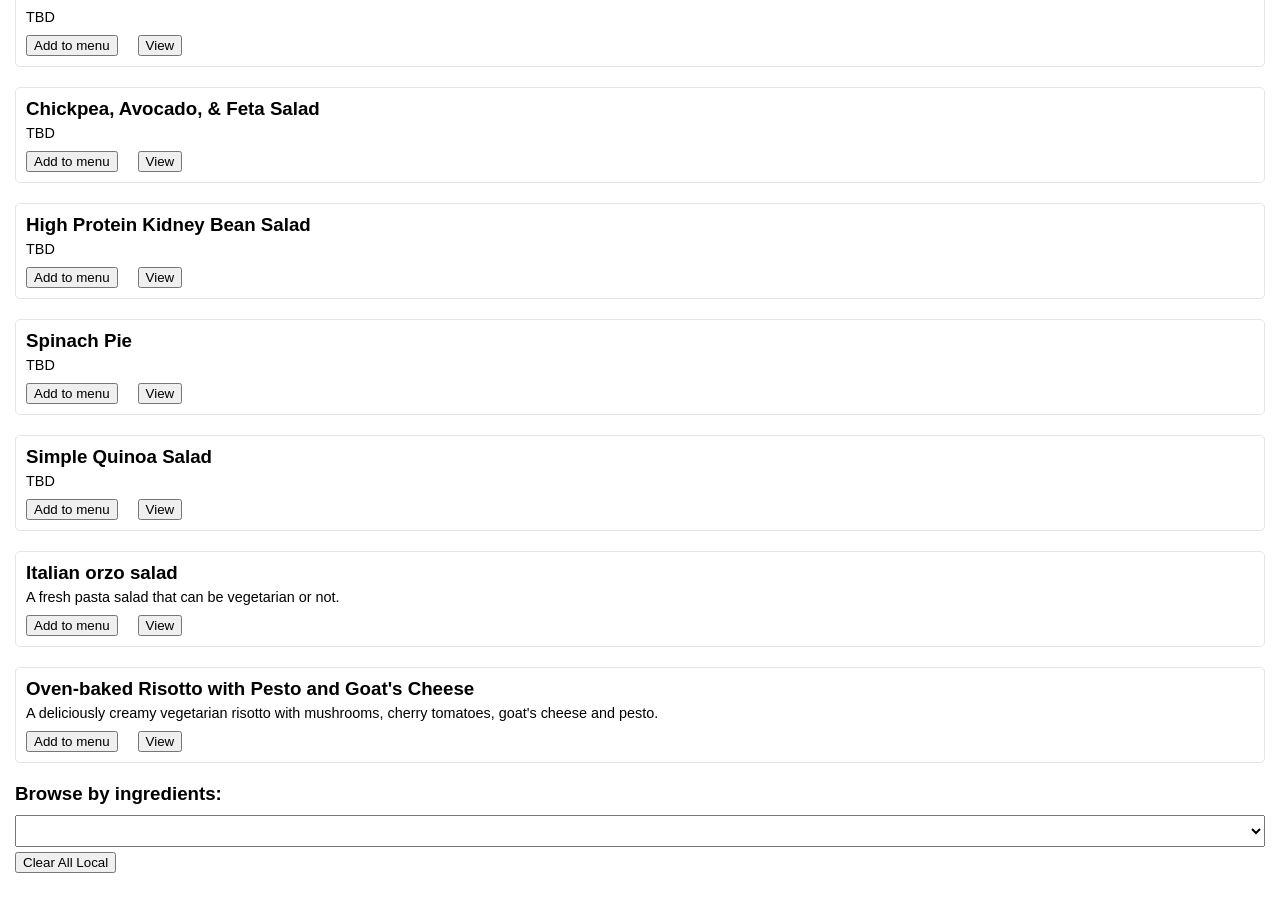
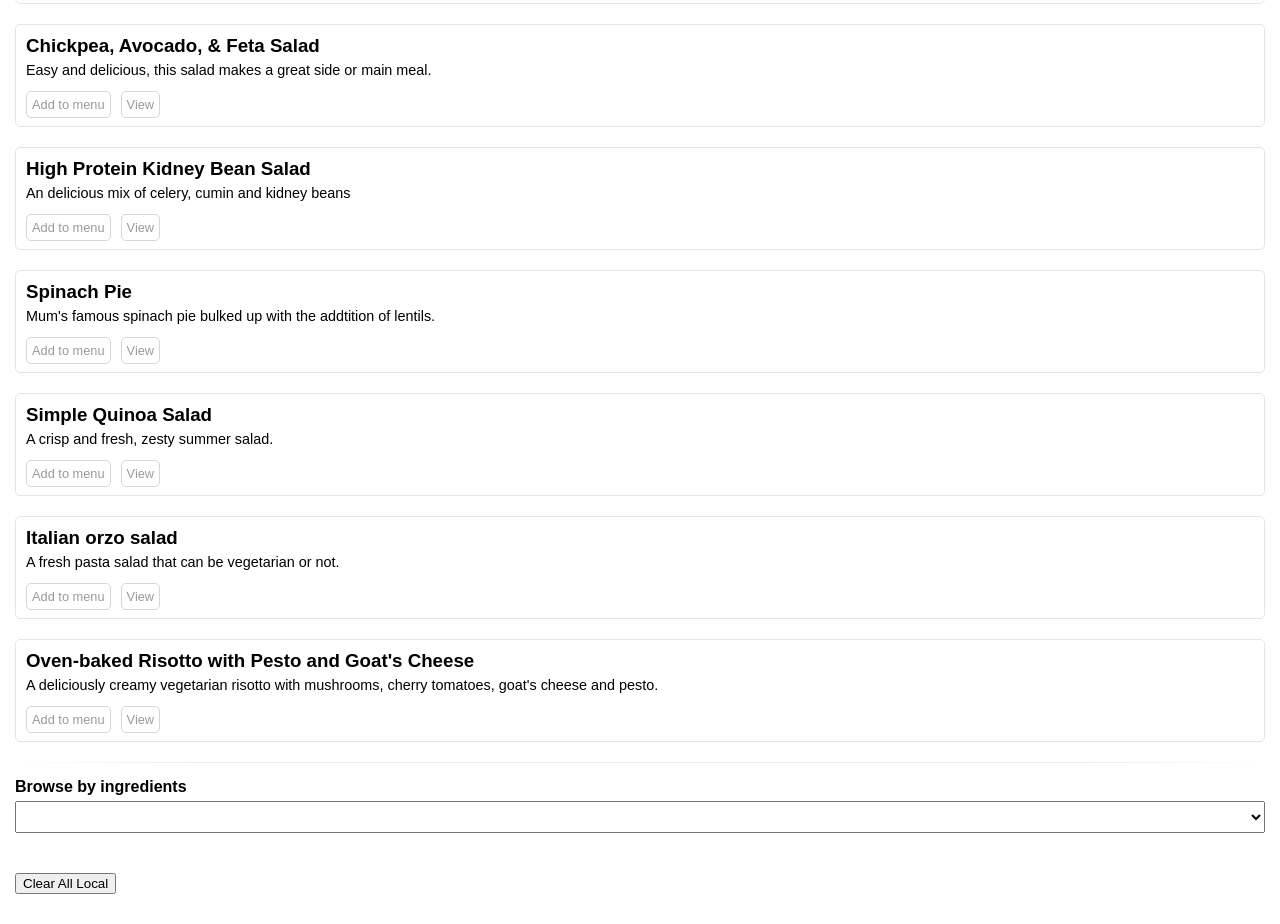
Before and after one commit to Rymierymie/recipe-book-vue, a Vue app: page / in a window 1280 px wide. Shown: the part 580-1504 px from the top of the page. Before the commit the page ends 1463 px from the top, so only its background shows below. Built offline with nearby package versions, Linux system fonts and the light colour scheme.

Commit message:
More stylin'

```diff
--- a/src/App.vue
+++ b/src/App.vue
@@ -5,7 +5,7 @@
     <img src="./assets/icons/calendar.png" class="nav-icon" @click="display('plan')" />
     <img src="./assets/icons/tasks.png" class="nav-icon" @click="display('shop')" />
   </div>
-  <div>
+  <div v-if="selected === 'search'">
     <p id="recentlyViewedList">Recent:&nbsp;
       <span class="recentlyViewedItem" v-for="(item, index) in recentlyViewed" v-bind:key="index" @click="viewRecentView(item)">{{ item }}<img class="recentlyViewedDivide" src="./assets/icons/divider.png" v-if="recentlyViewed.length > 1"></span>
     </p>
@@ -19,7 +19,9 @@
     <div v-show="this.selected=='shop'" class="component" id="shop-component">
       <shop />
     </div>
+    <div style="padding: 20px 0px 20px 0px">
     <button @click="clear_all_local()">Clear All Local</button>
+    </div>
   </div>
 </template>
 
@@ -159,4 +161,22 @@ select {
     text-overflow: ellipsis;
 }
 
+.icon {
+    width: 10px;
+    opacity: 0.4;
+}
+
+.icon:hover {
+    opacity: 0.9;
+}
+
+.icon-big {
+  width: 20px;
+  opacity: 0.4;
+}
+
+.icon-big:hover {
+    opacity: 0.9;
+}
+
 </style>
--- a/src/assets/Recipes.json
+++ b/src/assets/Recipes.json
@@ -2,7 +2,7 @@
   {
    "id": 1,
    "recipe": "Hot smoked salmon and lentil salad",
-   "description":"TBD",
+   "description":"A quick seven-ingredient salad with baby spinach and a simple orange juice dressing",
    "serves": 4,
    "ingredients": [  {"name":"lentils","type":"gm","amount":400,"notes":"1 can (drained)"  },  {"name":"red capsicum","type":"whole","amount":1,"notes":"Thinly slice 1 regular sized capsicum"  },  {"name":"red onion","type":"whole","amount":0.5,"notes":"Dice 1/2 regular sized red onion"  },  {"name":"parsley (fresh)","type":"cup","amount":0.33,"notes":"Roughly chop 1/3 cup of fresh parsley"  },  {"name":"baby spinach","type":"gm","amount":80,"notes":"Wash and chop roughly if quite large leaves"  },  {"name":"hot smoked salmon","type":"gm","amount":150,"notes":"Skin removed and salmon flaked with a fork"  },  {"name":"orange","type":"whole","amount":1,"notes":""  }],
    "method": [  {"step_number":1,"type":"preparation","action":"mix","ingredients":["lentils","red capsiucm","red onion","parsley (fresh)","baby spinach","hot smoked salmon"],"instruction":"Place the lentils, capsicum, onion, parsley, spinach and salmon in a large bowl. Gently toss to combine."   },  {"step_number":2,"type":"serving","action":"mix","ingredients":["orange"],"instruction":"Squeeze over orange juice to taste. Season. Gently toss to combine. Divide among serving plates."   }],
@@ -14,7 +14,7 @@
   {
    "id": 2,
    "recipe": "Roast pumpkin, chickpea and rocket salad",
-   "description":"TBD",
+   "description":"A filling veggie salad that makes for an easy leftover lunch",
    "serves": 4,
    "ingredients": [{"name":"olive oil","type":"ml","amount":60,"notes":"1 can (drained)" },  {"name":"red capsicum","type":"whole","amount":2,"notes":"Chop 2 regular sized red capsicum into chunks, discarding all seeds"  },  {"name":"red onion","type":"whole","amount":0.5,"notes":"Dice 1/2 regular sized red onion"  },  {"name":"pumpkin","type":"whole","amount":0.5,"notes":"Half a butternup pumpkin cut into 2-3cm chunks"  },  {"name":"rocket","type":"gm","amount":120,"notes":"Wash and chop roughly if quite large leaves"  },  {"name":"danish feta","type":"gm","amount":150,"notes":"crumbled"  },  {"name":"chickpeas","type":"gm","amount":400,"notes":"Drain and rinse 1 can of chickpeas"  },  {"name":"balsamic vinegar","type":"ml","amount":60,"notes":""  }],
    "method": [{"step_number":1,"type":"preparation","action":"chop","ingredients":["pumpkin","red capsiucm","red onion"],"instruction":"Place the pumpkin, capsicum and red onion in baking trays. Season and drizzle with olive oil"   },  {"step_number":2,"type":"cooking","action":"bake","ingredients":["pumpkin","red capsiucm","red onion"],"instruction":"Bake items at 180C (fan bake) for 25-30 minutes (or until desired tenderness). Bake on separate trays to allow for removal of capsicum and red onion if cooked before the pumpkin"   },  {"step_number":3,"type":"serving","action":"mix","ingredients":["olive oil","balsamic vinegar","pumpkin","red capsiucm","red onion","chickpeas","danish feta","rocket"],"instruction":"Combine the capsicum, pumpkin, onion, feta, chickpeas and rocket in large bowl. Combine the vinegar and remaining oil in a small bowl. Pour over the salad and toss to combine."}],
@@ -26,7 +26,7 @@
   {
    "id": 3,
    "recipe": "Mediterranean Bean Salad",
-   "description":"TBD",
+   "description":"A flexible salad filled with beans and fresh mediterranean flavours.",
    "serves": 4,
    "ingredients": [{"name":"mixed beans","type":"gm","amount":"800","notes":"Drain and rinse two cans of mixed beans or chosen beans"  },  {"name":"cherry tomato","type":"gm","amount":150,"notes":"Chop one regular punnet of cherry tomatoes into quarters"  },  {"name":"cucumber","type":"whole","amount":1,"notes":"Thinly slice 1 large regular cucumber, or 2 if using smaller Lebanese cucumbers"  },  {"name":"red onion","type":"whole","amount":0.25,"notes":"Finely chop"  },  {"name":"red capsicum","type":"whole","amount":1,"notes":"Chop into 1-2cm chunks"  },  {"name":"kalamata olives","type":"cup","amount":0.5,"notes":"Chopped"  },  {"name":"green olives","type":"cup","amount":0.5,"notes":"Chopped"  },  {"name":"danish feta","type":"cup","amount":0.5,"notes":"Crumbled"  },  {"name":"marinated artichoke","type":"cup","amount":0.5,"notes":"Chopped"  },  {"name":"basil (fresh)","type":"cup","amount":0.25,"notes":"Rip or roughly chop"  },  {"name":"olive oil","type":"ml","amount":60,"notes":""  },  {"name":"red wine vinegar","type":"ml","amount":60,"notes":""  },  {"name":"garlic","type":"clove","amount":1,"notes":"Minced"  },  {"name":"mixed herbs","type":"tsp","amount":2,"notes":"A mixture of thyme, oregano, and rosemary"  },  {"name":"salt","type":"tsp","amount":1,"notes":"To taste"  },  {"name":"pepper","type":"tsp","amount":1,"notes":"To taste"  }],
    "method": [{"step_number":1,"type":"preparation","action":"mix","ingredients":["olive oil","red wine vinegar","garlic","mixed herbs","salt","pepper"],"instruction":"Whisk the dressing ingredients (olive oil, red wine vinegar, garlic, mixed herbs, salt, pepper) together and taste to adjust any of them. Add more vinegar if you want a tangier flavor. Set aside."   },  {"step_number":2,"type":"serving","action":"mix","ingredients":["dressing","mixed beans","cherry tomato","cucumber","red onion","red capsicum","kalamata olives","green olives","danish feta","marinated artichoke","basil (fresh)"],"instruction":"Put the beans in a large salad bowl. Add the rest of the ingredients and toss with a generous amount of the dressing."}],
@@ -38,7 +38,7 @@
   {
    "id": 4,
    "recipe": "Zucchini Fritters",
-   "description":"TBD",
+   "description":"A cheap vegetarian dinner option.",
    "serves": 4,
    "ingredients": [ {  "name": "zucchini",  "type": "whole",  "amount": 3,  "notes": "shredded and drained" }, {  "name": "carrot",  "type": "whole",  "amount": 3,  "notes": "shredded" }, {  "name": "garlic",  "type": "clove",  "amount": 2,  "notes": "crushed" }, {  "name": "flour",  "type": "cup",  "amount": 0.66,  "notes": "" }, {  "name": "parmesan",  "type": "cup",  "amount": 0.33,  "notes": "grated" }, {  "name": "egg",  "type": "whole",  "amount": 2,  "notes": "lightly beaten" }, {  "name": "spring onion",  "type": "cup",  "amount": 0.5,  "notes": "roughly chopped" }, {  "name": "olive oil",  "type": "ml",  "amount": 40,  "notes": "2 tablespoons" }, {  "name": "greek yoghurt",  "type": "",  "amount": "",  "notes": "to taste" }],
    "method": [ { "type": "preparation",  "step_number": 1,  "action": "",  "ingredients": [   "zucchini",   "salt"  ],  "instruction": "Place shredded zucchini in a strainer and sprinkle with salt. Drain for 10 minutes then squeeze out as much liquid as possible with your hands. This will prevent the fritters from being too soggy." }, {  "type": "preparation",  "step_number": 2,  "action": "",  "ingredients": [   ""  ],  "instruction": "Mix the zucchini with the carrots, garlic, flour, eggs, spring onion, salt and pepper in a large bowl." }, {  "type": "cooking",  "step_number": 3,  "action": "",  "ingredients": [   ""  ],  "instruction": "Heat a large pan over medium-high heat and add the olive oil. Scoop big sppons of mixture into the pan, flattening and shaping them evenly. Proceed in batches to avoid overcrowding the pan." }, {  "type": "cooking",  "step_number": 4,  "action": "cooking",  "ingredients": [   ""  ],  "instruction": "Cook the fritters until they’re golden brown and crispy. Transfer to the paper towel-lined plate, season with salt and repeat the process with the remaining mixture." }, {  "type": "serving",  "step_number": 5,  "action": "",  "ingredients": [   ""  ],  "instruction": "Serve the fritters immediately with greek yogurt." }],
@@ -50,7 +50,7 @@
   {
     "id": 5,
     "recipe": "Chickpea, Avocado, & Feta Salad",
-    "description":"TBD",
+    "description":"Easy and delicious, this salad makes a great side or main meal.",
     "serves": 4,
     "ingredients": [
       {
@@ -126,7 +126,7 @@
   {
     "id": 6,
     "recipe": "High Protein Kidney Bean Salad",
-    "description":"TBD",
+    "description":"An delicious mix of celery, cumin and kidney beans",
     "serves": 4,
     "ingredients": [
       {
@@ -251,7 +251,7 @@
   {
     "id": 7,
     "recipe": "Spinach Pie",
-    "description":"TBD",
+    "description":"Mum's famous spinach pie bulked up with the addtition of lentils.",
     "serves": 4,
     "ingredients": [
       {
@@ -362,7 +362,7 @@
   {
     "id": 8,
     "recipe": "Simple Quinoa Salad",
-    "description":"TBD",
+    "description":"A crisp and fresh, zesty summer salad.",
     "serves": 4,
     "ingredients": [
       {
--- a/src/components/Search.vue
+++ b/src/components/Search.vue
@@ -1,23 +1,11 @@
 <template>
     <div>
-        <div>
-            <h1>Menu
-                <button @click="clear_menu()">Clear menu</button>
-            </h1>
-                <ul>
-                    <li v-for="(item, index) in menu" v-bind:key="index">
-                        {{ item }}
-                        <button @click="remove_from_menu(item)">Remove from menu</button>
-                    </li>
-                </ul>
-        </div>
-
         <div id="recipe-card" class="display-toggle">
             <div class="divider">
             </div>
             <div v-bind:key="recipe_name">
                 <h1 >{{ recipe_name }}
-                <button @click="add_to_menu(recipe_name)">Add to menu</button>
+                <span @click="add_to_menu(recipe_name)" class="customButton">Add to menu</span>
                 </h1>
             </div>
             <div v-bind:key="recipe_description" id="recipeDescription">
@@ -27,9 +15,9 @@
             </div>
             <div id="ingredientsContainer">
             <h2>Ingredients</h2>
-                <div  v-for="(item, index) in recipe_ingredients" v-bind:key="index" :id="`${item.name}_menuList`" class="ingredientsListItem" @click="opacityToggle(item.name)">
+                <div  v-for="(item, index) in recipe_ingredients" v-bind:key="index" :id="`${item.name}`" class="ingredientsListItem" @click="opacityToggle(item.name)">
                     <p class="ingredientItem">
-                        <strong>{{ item.name }}</strong> {{ item.amount }}<span style="opacity:0;" v-if="item.type === 'whole' || item.type === 'cup' ">-</span>{{ item.type }}
+                        <strong>{{ item.name }}</strong> {{ item.amount }}<span style="opacity:0;" v-if="item.type === 'whole' || item.type === 'cup' || item.type === 'clove' ">-</span>{{ item.type }}
                     </p>
                     <p class="ingredientNotes">
                         {{ item.notes }}
@@ -41,7 +29,7 @@
             <div>
             <h2>Method</h2>
                 <ol>
-                    <li v-for="(item, index) in recipe_method" v-bind:key="index" class="methodListItem">
+                    <li v-for="(item, index) in recipe_method" v-bind:key="index" class="methodListItem" :id="`${item.step_number}`" @click="opacityToggle(item.step_number)">
                         {{ item.instruction }}
                     </li>
                 </ol>
@@ -57,16 +45,18 @@
                     {{ item }}
                 </option>
             </select> -->
-            <button>View all recipes</button>
+           <!--  <button>View all recipes</button> -->
             <div v-for="(item, index) in recipesData" v-bind:key="index" class="recipeListItem">
                 <h3>{{ item.recipe }}</h3>
                 <p class="recipeDescription">{{ item.description }}</p>
-                <button @click="add_to_menu(item.recipe)">Add to menu</button>
-                <button @click="view_recipe(item.recipe)">View</button>
+                <span class="customButton" @click="add_to_menu(item.recipe)">Add to menu</span>
+                <span class="customButton" @click="view_recipe(item.recipe)">View</span>
             </div>
         </div>
-        <div>
-            <h3>Browse by ingredients:</h3>
+        <div class="divider">
+        </div>
+        <div id="ingredientSelectDiv">
+            <h4>Browse by ingredients</h4>
             <select id="ingredients-list" v-model="ingredient_name">
                 <option selected></option>
                 <option v-for="(item, index) in ingredients_list" v-bind:key="index">
@@ -76,14 +66,12 @@
         </div>
 
         <div id="ingredients-card" class="display-toggle">
-            <h1>Ingredients with {{ ingredient_name }}</h1>
-                <ul>
-                    <li v-for="(item, index) in ingredient_recipes" v-bind:key="index">
-                        {{ item }}
-                        <button @click="view_recipe(item)">View</button>
-                        <button @click="add_to_menu(item)">Add to menu</button>
-                    </li>
-                </ul>
+            <h4>Recipes with {{ ingredient_name }}</h4>
+                    <div v-for="(item, index) in ingredient_recipes" v-bind:key="index" class="recipeListItem">
+                        <h3>{{ item }}</h3>
+                        <span class="customButton" @click="view_recipe(item)">View</span>
+                        <span class="customButton" @click="add_to_menu(item)">Add to menu</span>
+                    </div>
         </div>
         <div v-if="related_recipe !== null" v-bind:key="related_recipe">
             <p><strong>Related Recipe:</strong> {{ related_recipe }} <button @click="view_recipe(related_recipe)">View</button></p>
@@ -132,8 +120,8 @@ export default {
   },
   methods: {
       opacityToggle(item){
-          console.log(document.getElementById(item + "_menuList"));
-          let elem = document.getElementById(item + "_menuList")
+          console.log(document.getElementById(item));
+          let elem = document.getElementById(item)
           elem.classList.toggle("opacity_toggle")
       },
       view_recipe(recipe){
@@ -244,15 +232,25 @@ ol {
     border-radius: 5px;
 }
 
+#recipeDescription {
+    padding-bottom: 20px;
+}
+
 .methodListItem {
     font-size: 1.1rem;
     padding-bottom: 20px;
+    line-height: 1.7rem;
+    color: #333333
+}
+
+#ingredients-list {
+    margin-bottom: 20px;
 }
 
 .divider {
     content: "";
     background: -webkit-linear-gradient(left, rgba(255, 255, 255, 0.7) 0%, rgba(228, 228, 228, 0.7) 15%, rgba(228, 228, 228, 0.7) 85%, rgba(255, 255, 255, 0.7) 100%);
-    height: 2px;
+    height: 1px;
     width: 100%;
 /*     position: absolute;
     bottom: 0;
@@ -262,16 +260,14 @@ ol {
 .divider-light {
     content: "";
     background: -webkit-linear-gradient(left, rgba(255, 255, 255, 0.2) 0%, rgba(228, 228, 228, 0.2) 15%, rgba(228, 228, 228, 0.2) 85%, rgba(255, 255, 255, 0.2) 100%);
-    height: 2px;
+    height: 1px;
     width: 100%;
 /*     position: absolute;
     bottom: 0;
     display: block; */
 }
 
-#recipeDescription {
-    padding-bottom: 20px;
-}
+
 
 .ingredientItem {
     margin-bottom: 5px;
@@ -305,8 +301,45 @@ button {
     margin-right: 20px;
 }
 
+
+.customButton {
+    font-size: 0.8rem;
+    font-weight: 100;
+    position: relative;
+    bottom: 3px;
+    opacity: 0.4;
+    border: solid 1px rgba(0, 0, 0,0.4);
+    padding: 5px 5px;
+    border-radius: 5px;
+}
+
+.customButton:hover {
+    opacity: 0.9;
+}
+
+.recipeListItem .customButton {
+    margin: 10px 10px 10px 0px;
+}
+
+.recipeDescription {
+    padding-bottom: 20px;
+}
+
+
 .opacity_toggle {
     opacity: 0.3;
 }
 
+#ingredients-card h3 {
+    padding-bottom: 10px;
+}
+
+#ingredients-card h4 {
+    margin: 0px 0px -15px 0px;
+}
+
+#ingredientSelectDiv h4 {
+    margin: 15px 0px 0px 0px;
+}
+
 </style>
--- a/src/components/Shop.vue
+++ b/src/components/Shop.vue
@@ -6,7 +6,7 @@
         </h1>
         <div id="add_to_list_input" class="display-toggle">
                 <input type="text" id="custom_list_item" placeholder="Toilet paper">
-                <img src="../assets/icons/plus.png" id="custom_list_add_button" @click="custom_list_addition()"/>
+                <img src="../assets/icons/plus.png" id="custom_list_add_button" class="icon" @click="custom_list_addition()"/>
         </div>
         <ul>
             <li v-for="(item, index) in shopping_list" v-bind:key="index" >
```
Also changed, not shown: src/components/Plan.vue (+19 -1 lines).
